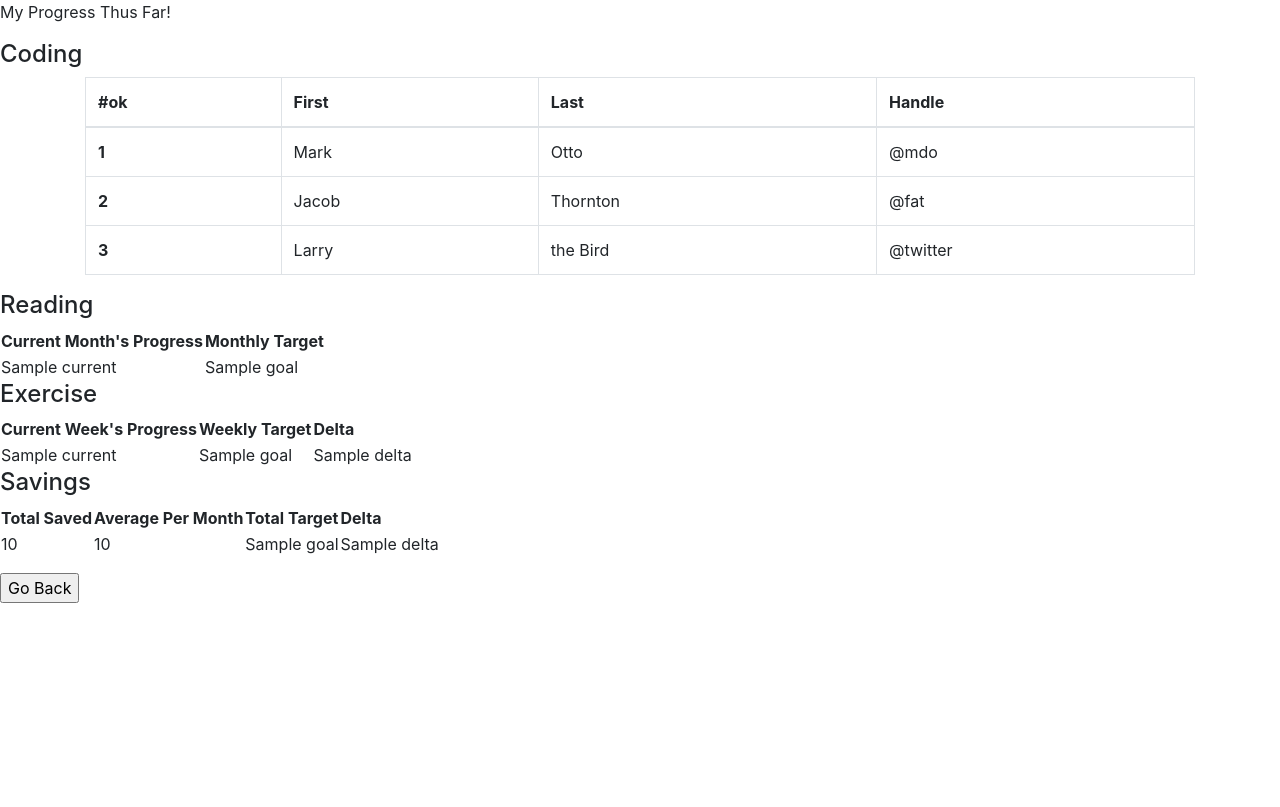
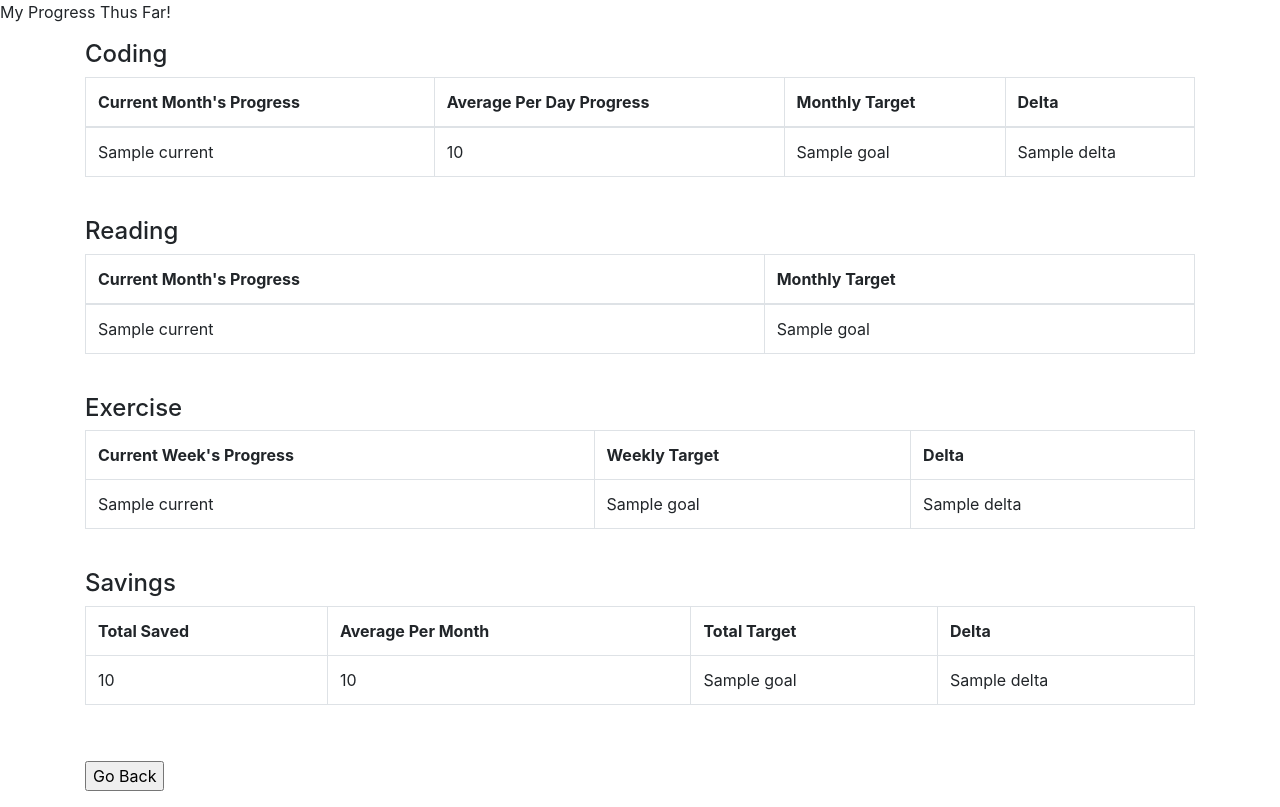
Before and after one commit to wraikes/goal_tracker, a Flask app: template templates/progress.html in a window 1280 px wide. Before the commit the page ends 603 px from the top, so only its background shows below. Run offline with Flask 2, Linux system fonts and the light colour scheme; the template is opened without the code that fills it: most values are stand-ins (such as "Sample title", 1, 10 or a date in 2020); some libraries are stand-ins or nearby versions.

Commit message:
Add table formatting

```diff
--- a/templates/progress.html
+++ b/templates/progress.html
@@ -16,68 +16,56 @@
 <body>
 	<p>My Progress Thus Far!</p>
 
+	<div class="container">
+
 	<h4>Coding</h4>
-	<div class="container">
-	<table class="table table-bordered">
+	<table class="table table-bordered" name='coding'>
 	  	<thead>
 	    <tr>
-	      <th scope="col">#ok</th>
-	      <th scope="col">First</th>
-	      <th scope="col">Last</th>
-	      <th scope="col">Handle</th>
+	      <th scope="col">Current Month's Progress</th>
+	      <th scope="col">Average Per Day Progress</th>
+	      <th scope="col">Monthly Target</th>
+	      <th scope="col">Delta</th>
 	    </tr>
 	  	</thead>
 	  	<tbody>
-	    <tr>
-	      <th scope="row">1</th>
-	      <td>Mark</td>
-	      <td>Otto</td>
-	      <td>@mdo</td>
-	    </tr>
-	    <tr>
-	      <th scope="row">2</th>
-	      <td>Jacob</td>
-	      <td>Thornton</td>
-	      <td>@fat</td>
-	    </tr>
-	    <tr>
-	      <th scope="row">3</th>
-	      <td>Larry</td>
-	      <td>the Bird</td>
-	      <td>@twitter</td>
-	    </tr>
-	  </tbody>
-	</table>
-	</div>
-<!-- 	<table name='coding'>
-		<tr>
-			<th>Current Month's Progress</th>
-			<th>Average Per Day Progress</th>
-			<th>Monthly Target</th>
-			<th>Delta</th>
-		</tr>
 	    <tr>
 			<td>{{ coding_vals['current'] }}</td>
 			<td>{{ coding_vals['avg'] }}</td>
 			<td>{{ coding_vals['goal'] }}</td>
 			<td>{{ coding_vals['delta'] }}</td>
 	    </tr>
-	</table> -->
+	  	</tbody>
+	</table>
+	</div>
 
+	<br>
+
+	<div class="container">
 	<h4>Reading</h4>
-	<table name='book'>
+
+	<table class="table table-bordered" name='book'>
+		<thead>
 		<tr>
-			<th>Current Month's Progress</th>
-			<th>Monthly Target</th>
+			<th scope="col">Current Month's Progress</th>
+			<th scope='col'>Monthly Target</th>
 		</tr>
+		</thead>
+		<tbody>
 		<tr>
 			<td>{{ book_vals['current'] }}</td>
 			<td>{{ book_vals['goal'] }}</td>
 		</tr>
+		</tbody>
 	</table>
+	</div>
 
+	<br>
+
+	<div class='container'>
 	<h4>Exercise</h4>
-	<table name='exercise'>
+
+	<table class="table table-bordered" name='exercise'>
 		<tr>
 			<th>Current Week's Progress</th>
 			<th>Weekly Target</th>
@@ -89,9 +77,14 @@
 			<td>{{ ex_vals['delta'] }}</td>
 		</tr>
 	</table>
+	</div>
+
+	<br>
+
+	<div class='container'>
 
 	<h4>Savings</h4>
-	<table name='saving'>
+	<table class='table table-bordered' name='saving'>
 		<tr>
 			<th>Total Saved</th>
 			<th>Average Per Month</th>
@@ -105,12 +98,17 @@
 			<td>{{ saving_vals['delta'] }}</td>
 		</tr>
 	</table>
+	</div>
+
+	<br>
+
+	<div class='container'>
 	<p>
 		<form action="\" method="get">
 			<input type="submit" name="submit" value="Go Back">
 		</form>
 	</p>
-
+	</div>
 
     <script src="https://code.jquery.com/jquery-3.2.1.slim.min.js" integrity="sha384-KJ3o2DKtIkvYIK3UENzmM7KCkRr/rE9/Qpg6aAZGJwFDMVNA/GpGFF93hXpG5KkN" crossorigin="anonymous"></script>
     <script src="https://cdnjs.cloudflare.com/ajax/libs/popper.js/1.12.9/umd/popper.min.js" integrity="sha384-ApNbgh9B+Y1QKtv3Rn7W3mgPxhU9K/ScQsAP7hUibX39j7fakFPskvXusvfa0b4Q" crossorigin="anonymous"></script>
```
Lines whose indentation alone changed are shown as unchanged.
